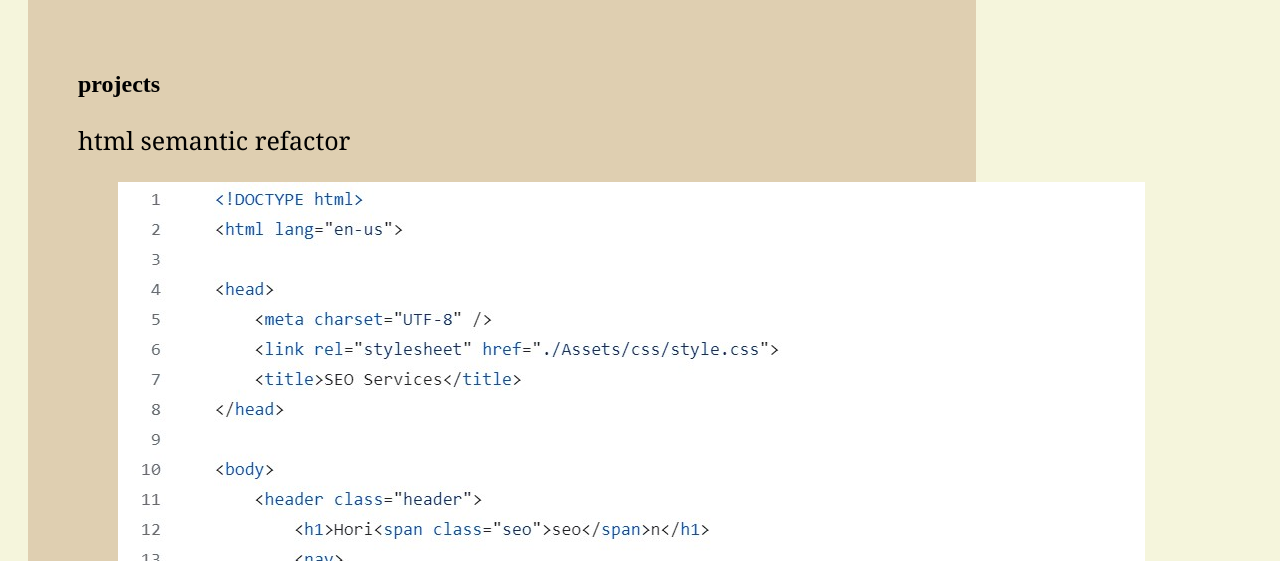
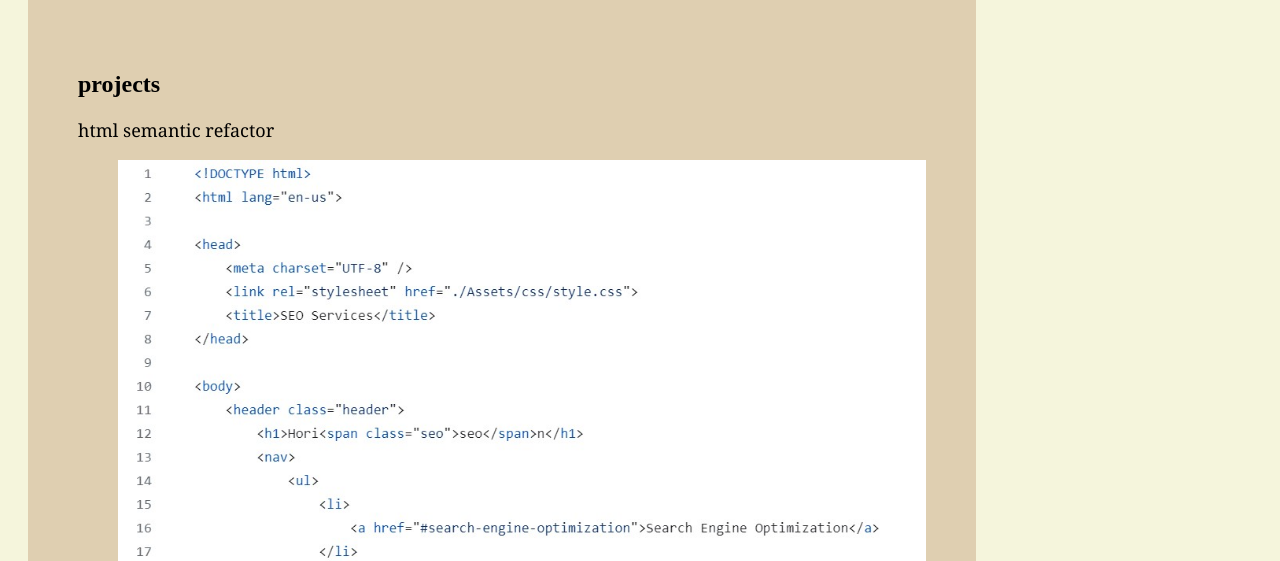
Before and after one commit to ntouma513/professional-portfolio, a plain HTML site: page index.html in a window 1280 px wide. Shown: the part 1235-1796 px from the top of the page. Drawn offline with Linux system fonts and the light colour scheme.

Commit message:
updating css

```diff
--- a/assets/css/style.css
+++ b/assets/css/style.css
@@ -54,7 +54,7 @@ nav ul li a:hover {
 }
 
 p {
-font-size: 25px;
+font-size: 18px;
 font-family: Cambria, Cochin, Georgia, Times, 'Times New Roman', serif;
 
 }
@@ -62,6 +62,8 @@ font-family: Cambria, Cochin, Georgia, Times, 'Times New Roman', serif;
 .float-left {
     float: left;
     margin-right: 25px;
+    max-width: 100%;
+    max-height: 100%;
 }
 
 #aboutme { background-color: #cda482c8; }
```
